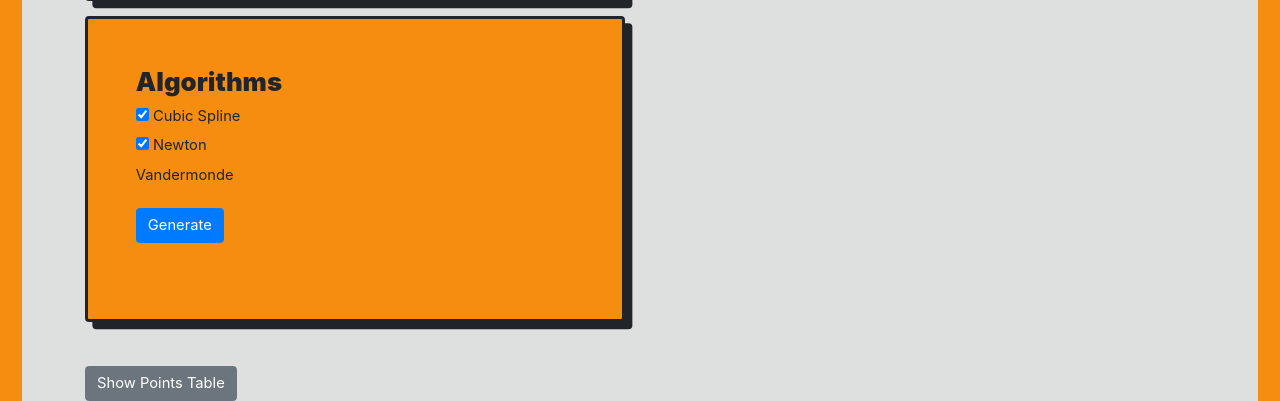
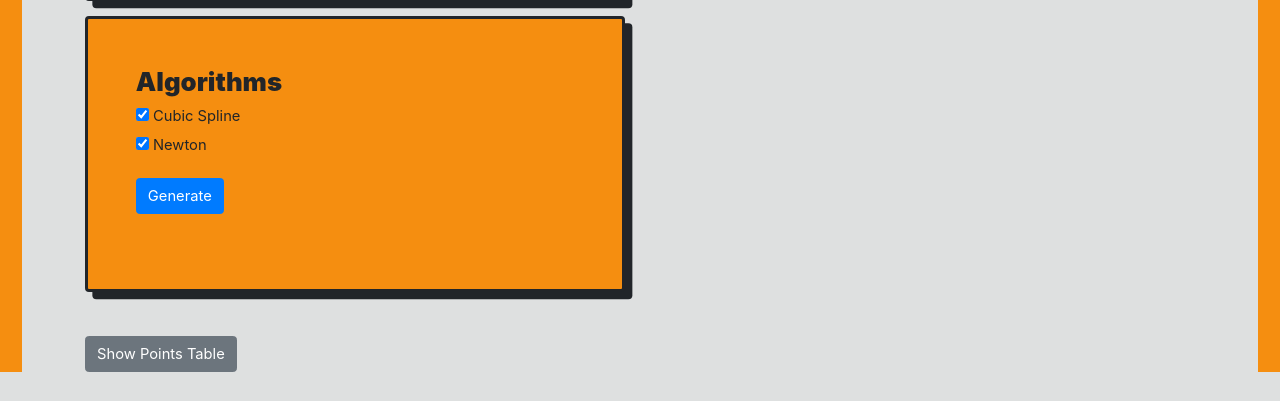
Before and after one commit to ahmed-Ismail-elbrolosy/Applied-Numerical-Bonus, a Flask app: page / in a window 1280 px wide. Shown: the part 680-1081 px from the top of the page. After the commit the page ends 1052 px from the top, so only its background shows below. Run offline with Flask 2, Linux system fonts and the light colour scheme; some libraries are stand-ins or nearby versions.

Commit message:
finaleV1

```diff
--- a/app.py
+++ b/app.py
@@ -118,13 +118,6 @@ def index():
                 for point, y_val in zip(points, y_interp_newton_points):
                     point['newton'] = float(y_val)
 
-            if 'vandermonde' in algorithms:
-                y_interp_vander = vandermonde_interpolation(x, y_exact_points, x_fine)
-                fig.add_trace(go.Scatter(x=x_fine, y=y_interp_vander, mode='lines', name='Vandermonde', line=dict(color='green', width=2)))
-                y_interp_vander_points = vandermonde_interpolation(x, y_exact_points, x)
-                for point, y_val in zip(points, y_interp_vander_points):
-                    point['vandermonde'] = float(y_val)
-
             # Create error plot
             error_fig = go.Figure()
 
@@ -140,9 +133,6 @@ def index():
                 if 'newton' in algorithms:
                     y_interp_newton = newton_interpolation(x, y_exact_points, x_fine)
                     error_fig.add_trace(go.Scatter(x=x_fine, y=y_interp_newton, mode='lines', name='Newton Fit', line=dict(color='purple', width=2)))
-                if 'vandermonde' in algorithms:
-                    y_interp_vander = vandermonde_interpolation(x, y_exact_points, x_fine)
-                    error_fig.add_trace(go.Scatter(x=x_fine, y=y_interp_vander, mode='lines', name='Vandermonde Fit', line=dict(color='green', width=2)))
 
             plot_html = pio.to_html(fig, full_html=False)
             error_plot_html = pio.to_html(error_fig, full_html=False) if mode != 'points' else ''
--- a/templates/index.html
+++ b/templates/index.html
@@ -294,9 +294,6 @@
                                 <label for="cubic_spline">Cubic Spline</label><br>
                                 <input type="checkbox" id="newton" name="algorithms" value="newton" checked="true">
                                 <label for="newton">Newton</label><br>
-                                <input type="checkbox" id="vandermonde" hidden="true" name="algorithms"
-                                    value="vandermonde">
-                                <label for="vandermonde">Vandermonde</label><br>
                             </div>
                             <button type="submit" class="btn btn-primary">Generate</button>
                         </form>
```
